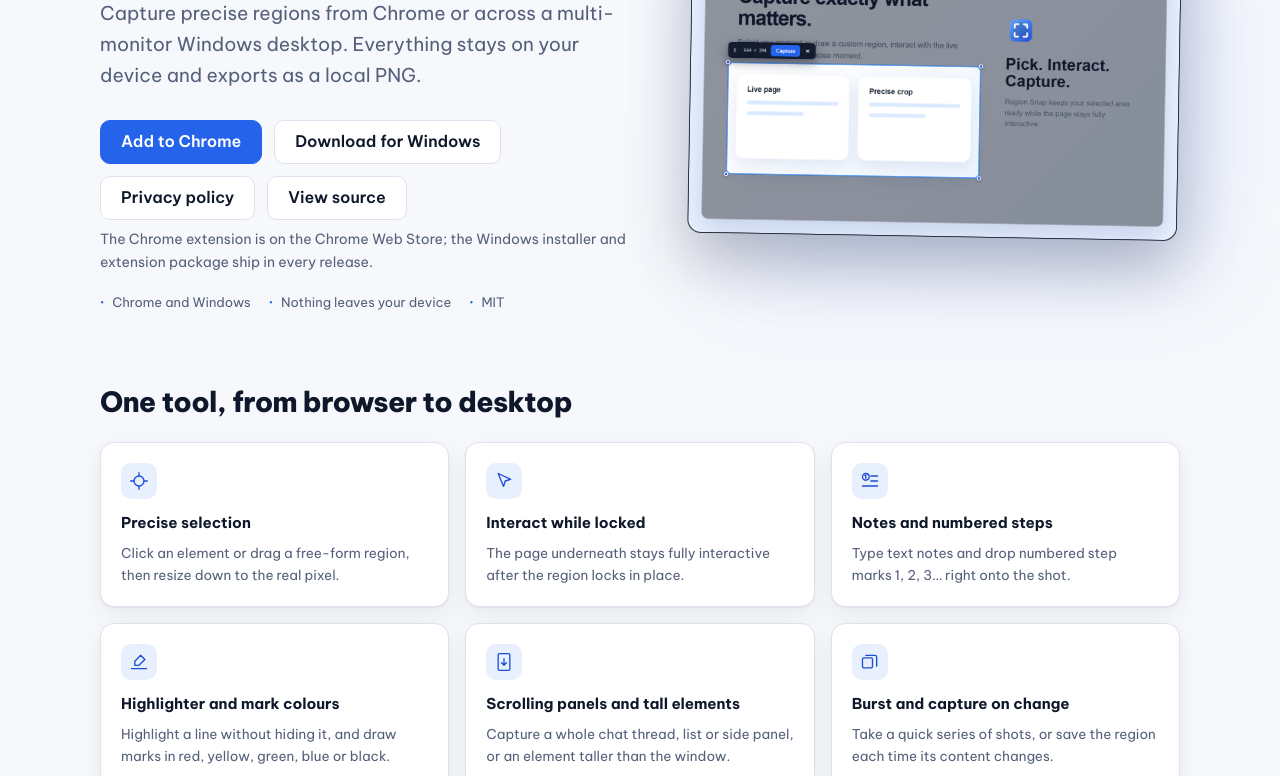
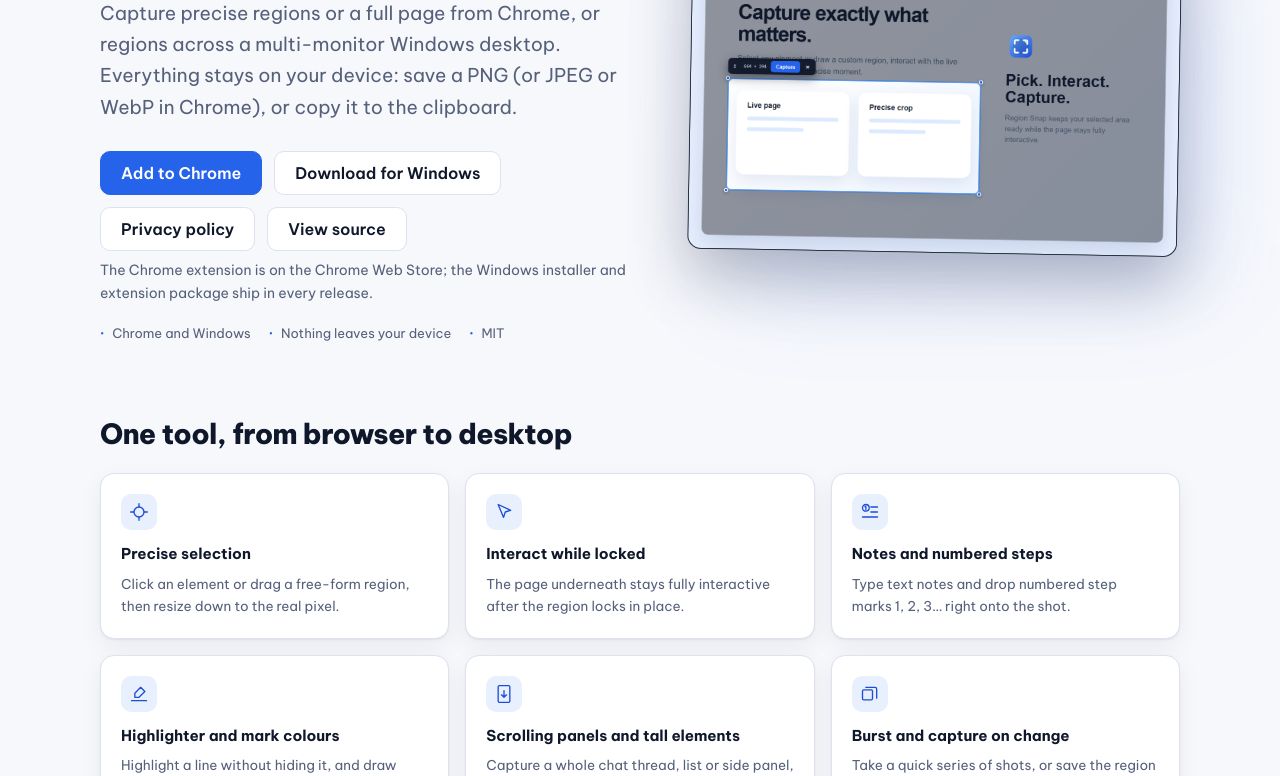
Before and after one commit to vannt-dev/region-snap, a browser extension: page docs/index.html in a window 1280 px wide. Shown: the part 324-1100 px from the top of the page. Drawn offline with Linux system fonts and the light colour scheme.

Commit message:
docs(site): list every export format and full-page capture (#49)
The landing page said captures export as a local PNG only. The extension also
saves JPEG and WebP (settings) and copies to the clipboard, and captures a full page.

```diff
--- a/docs/index.html
+++ b/docs/index.html
@@ -61,8 +61,9 @@
           </p>
           <h1>Capture <span class="grad">exactly the region</span> you need.</h1>
           <p class="lead">
-            Capture precise regions from Chrome or across a multi-monitor Windows desktop.
-            Everything stays on your device and exports as a local PNG.
+            Capture precise regions or a full page from Chrome, or regions across a multi-monitor
+            Windows desktop. Everything stays on your device: save a PNG (or JPEG or WebP in
+            Chrome), or copy it to the clipboard.
           </p>
           <div class="actions">
             <a
```
